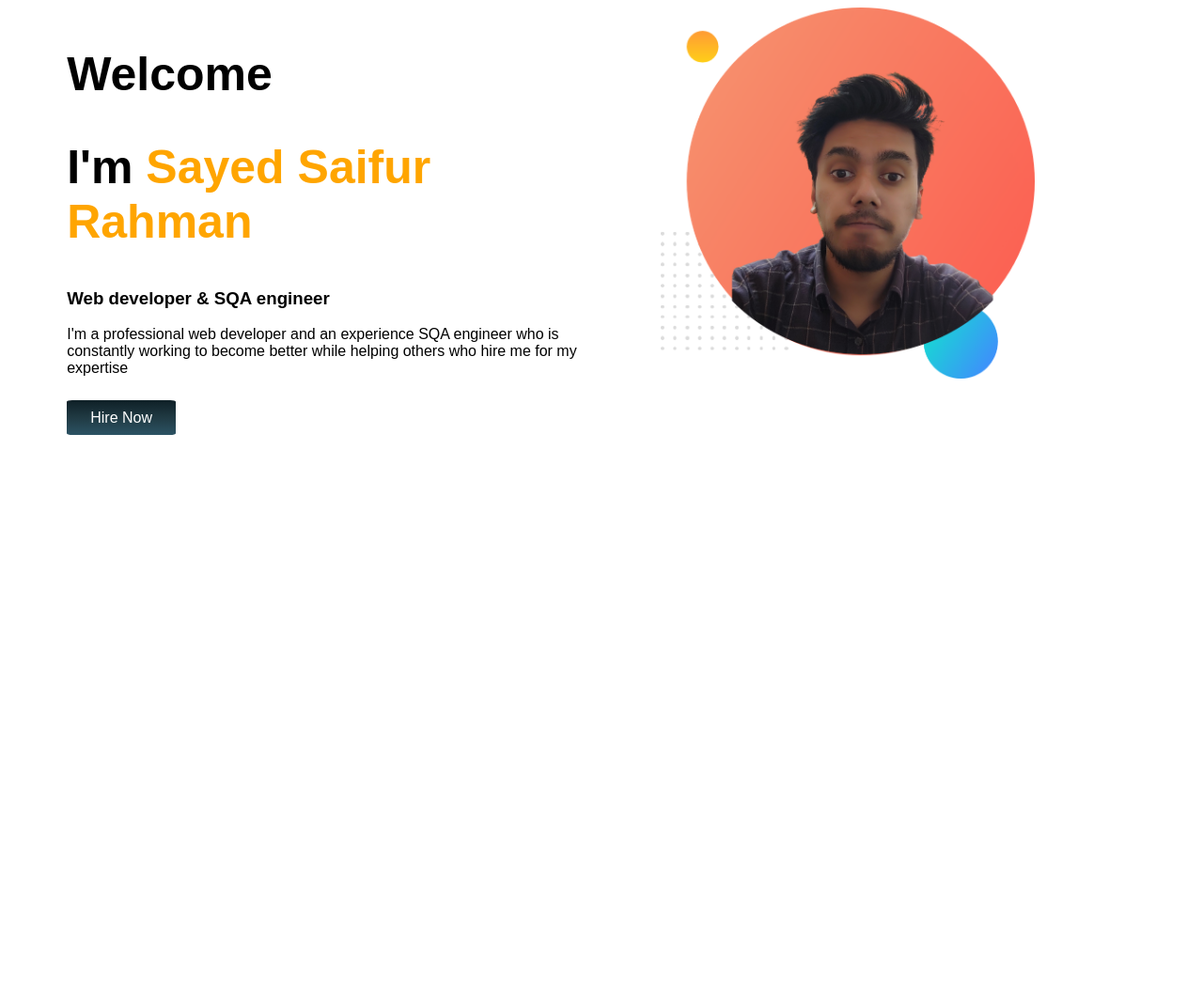
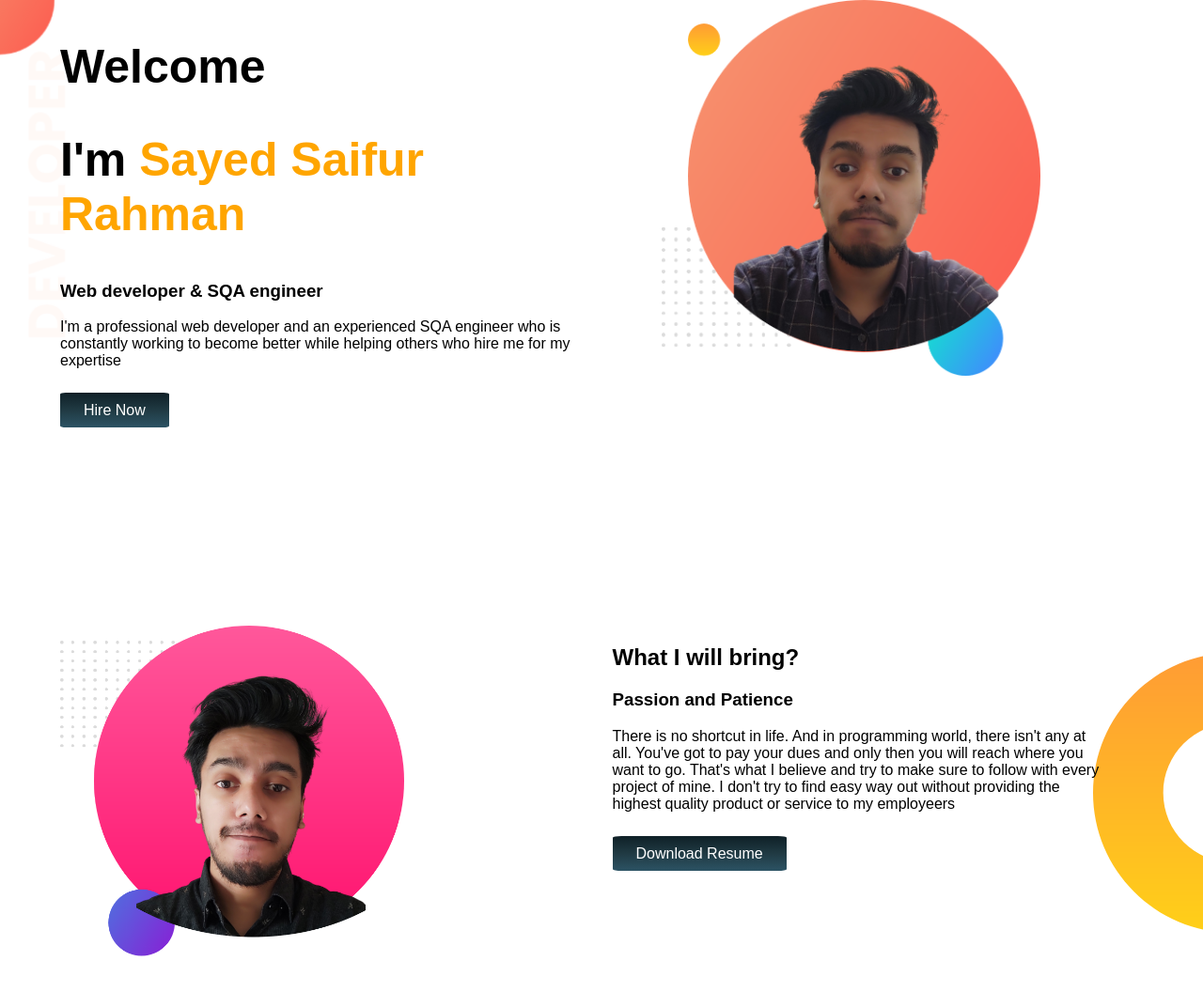
Before and after one commit to Saifur00/developer-portfolio, a plain HTML site: page index.html in a window 1280 px wide. Shown: the whole page at 94% size. Before the commit the page ends 800 px from the top, so only its background shows below. Drawn offline with Linux system fonts and the light colour scheme; a web font is replaced by a local one.

Commit message:
second section updated

```diff
--- a/index.html
+++ b/index.html
@@ -14,15 +14,15 @@
     <title>Sayed Saifur Rahman</title>
   </head>
   <body>
-    <section>
+    <section class="first-section">
       <div class="heading-class">
         <h1>Welcome</h1>
         <h1>I'm <span class="orange-color">Sayed Saifur Rahman</span></h1>
         <h3>Web developer & SQA engineer</h3>
         <p>
-          I'm a professional web developer and an experience SQA engineer who is
-          constantly working to become better while helping others who hire me
-          for my expertise
+          I'm a professional web developer and an experienced SQA engineer who
+          is constantly working to become better while helping others who hire
+          me for my expertise
         </p>
         <a
           href="https://www.linkedin.com/in/saifur-rahman-nafi/"
@@ -35,5 +35,23 @@
         <img src="images/nafi.png" alt="Saifur Rahman Nafi" />
       </div>
     </section>
+    <section class="second-section">
+      <div class="heading-class">
+        <img src="images/nafi02.png" alt="nafi" />
+      </div>
+      <div class="heading-class second-class">
+        <h2>What I will bring?</h2>
+        <h3>Passion and Patience</h3>
+        <p>
+          There is no shortcut in life. And in programming world, there isn't
+          any at all. You've got to pay your dues and only then you will reach
+          where you want to go. That's what I believe and try to make sure to
+          follow with every project of mine. I don't try to find easy way out
+          without providing the highest quality product or service to my
+          employeers
+        </p>
+        <a href="#" target="_blank" class="hireme-class">Download Resume</a>
+      </div>
+    </section>
   </body>
 </html>
--- a/style.css
+++ b/style.css
@@ -1,5 +1,6 @@
 body {
   font-family: "Otomanopee One", sans-serif;
+  margin: 0;
 }
 
 h1 {
@@ -16,6 +17,7 @@ p {
 
 section {
   display: flex;
+  margin-bottom: 220px;
 }
 
 .heading-class {
@@ -34,3 +36,18 @@ section {
   padding: 10px 25px;
   border-radius: 5%;
 }
+
+.first-section {
+  background-image: url(images/top-banner.png);
+  background-repeat: no-repeat;
+}
+
+.second-class {
+  margin-right: 105px;
+}
+
+.second-section {
+  background-image: url(images/dream-bg.png);
+  background-repeat: no-repeat;
+  background-position: right;
+}
```
Also changed, not shown: images/nafi02.png (added).
